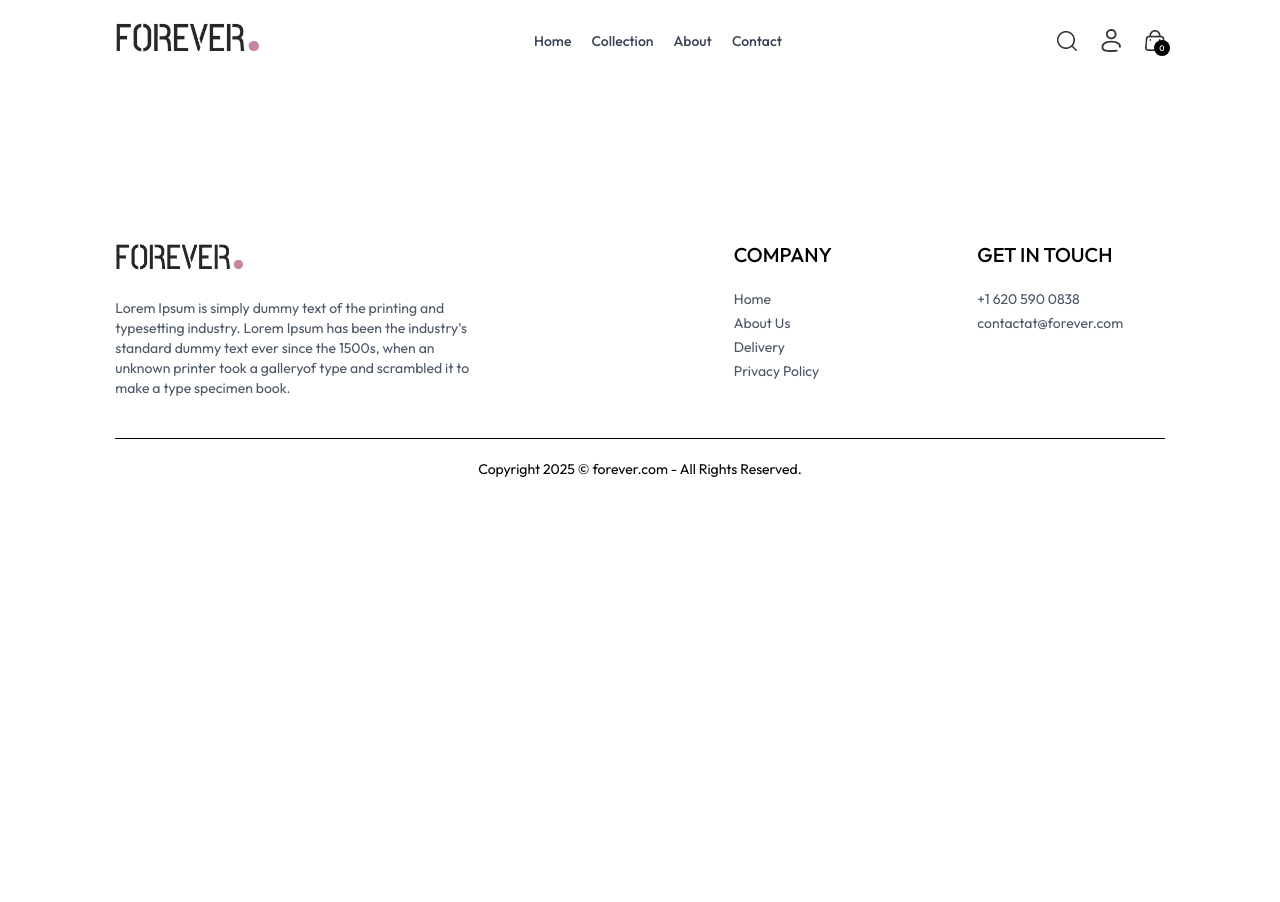
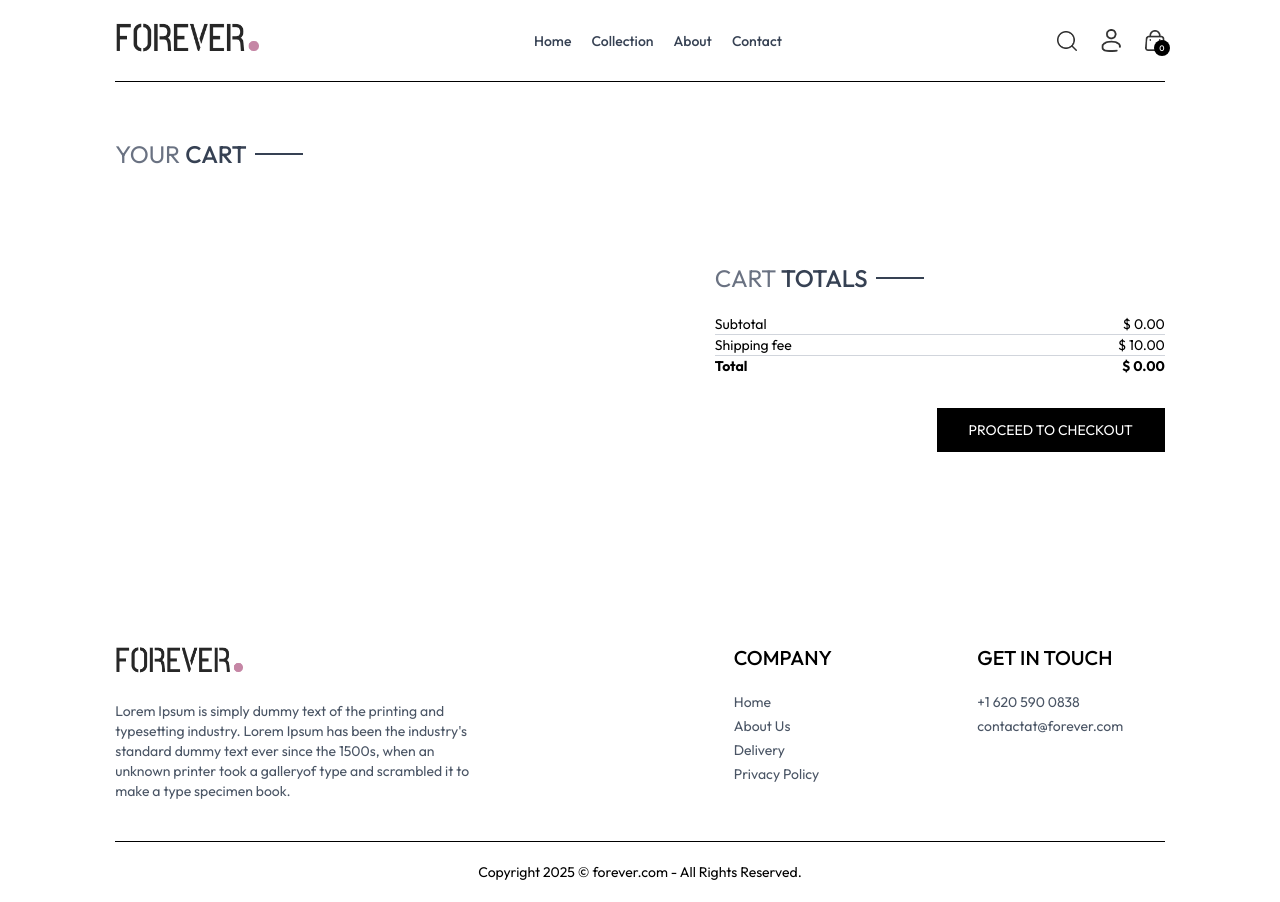
Before and after one commit to adii-1906/E-commerce, a React (Vite) app in the folder frontend/: page /cart in a window 1280 px wide. Before the commit the page ends 800 px from the top, so only its background shows below. Built offline with nearby package versions, Linux system fonts and the light colour scheme.

Commit message:
Designed Cart page

```diff
--- /dev/null
+++ b/frontend/src/components/CartTotal.jsx
@@ -0,0 +1,37 @@
+import React, { useContext } from 'react'
+import { ShopContext } from '../context/ShopContext'
+import Title from './Title';
+
+const CartTotal = () => {
+
+    const {getCartAmount, currency, delivery_fee } = useContext(ShopContext);
+
+    return (
+        <div className='w-full'>
+
+            <div className='text-2xl'>
+                <Title text1={'CART'} text2={'TOTALS'}/>
+            </div>
+
+            <div className='fle flex-col gap-2 mt-2 text-sm'>
+                <div className='flex justify-between'>
+                    <p>Subtotal</p>
+                    <p>{currency} {getCartAmount()}.00</p>
+                </div>
+                <hr className='text-gray-300'/>
+                <div className='flex justify-between'>
+                    <p>Shipping fee</p>
+                    <p>{currency} {delivery_fee}.00</p>
+                </div>
+                <hr className='text-gray-300'/>
+                <div className='flex justify-between'>
+                    <b>Total</b>
+                    <b>{currency} {getCartAmount() === 0 ? 0 : getCartAmount() + delivery_fee}.00</b>
+                </div>
+            </div>
+
+        </div>
+    )
+}
+
+export default CartTotal
--- a/frontend/src/context/ShopContext.jsx
+++ b/frontend/src/context/ShopContext.jsx
@@ -1,6 +1,7 @@
 import { createContext, useEffect, useState } from "react";
 import { products } from "../assets/assets";
 import { toast } from "react-toastify";
+import { useNavigate } from 'react-router-dom'
 
 export const ShopContext = createContext();
 
@@ -12,6 +13,8 @@
     const [ search, setSearch ] = useState('');
     const [ showSearch, setShowSearch ] = useState(false);
     const [ cartItems, setCartItems ] = useState({});
+
+    const navigate = useNavigate();
 
     const addToCart = async (itemId, size) => {
 
@@ -53,17 +56,39 @@
         return totalCount;
     };
 
-    useEffect(() => {
-        console.log(cartItems);
-    }, [cartItems]);
+    const updateQuantity = async (itemId, size, quantity) => {
+        let cartData = structuredClone(cartItems);
+        cartData[itemId][size] = quantity;
+
+        setCartItems(cartData);
+    };
+
+    const getCartAmount = () => {
+        let totalAmount = 0;
+        for(const items in cartItems){
+            let itemInfo = products.find((product) => product._id === items);
+            for (const item in cartItems[items]) {
+                try {
+                    if (cartItems[items][item] > 0) {
+                        totalAmount += itemInfo.price * cartItems[items][item];
+                    }
+                } catch (error) {
+
+                }
+            }
+        }
+        return totalAmount;
+    };
+
+
 
     const value = {
         products,
         currency,
         delivery_fee,
-        search, setSearch,
-        showSearch, setShowSearch,
-        cartItems, setCartItems, addToCart, getCartCount
+        search, setSearch, showSearch, setShowSearch,
+        cartItems, setCartItems, addToCart, getCartCount, updateQuantity, getCartAmount,
+        navigate
     }
 
     return (
--- a/frontend/src/pages/Cart.jsx
+++ b/frontend/src/pages/Cart.jsx
@@ -1,14 +1,73 @@
-import React, { useContext } from 'react'
+import React, { useContext, useEffect, useState } from 'react'
 import { ShopContext } from '../context/ShopContext'
+import Title from '../components/Title';
+import { assets } from '../assets/assets';
+import CartTotal from '../components/CartTotal';
 
 const Cart = () => {
 
-    const { products, currency, cartItems } = useContext(ShopContext);
+    const { products, currency, cartItems, updateQuantity, navigate } = useContext(ShopContext);
 
+    const [ cartData, setCartData ] = useState([]);
 
+    useEffect(() => {
+        const tempData = [];
+        for(const items in cartItems){
+            for(const item in cartItems[items]){
+                if (cartItems[items][item] > 0) {
+                    tempData.push({
+                        _id: items,
+                        size: item,
+                        quantity: cartItems[items][item]
+                    })
+                }
+            }
+        }
+        setCartData(tempData);
+    }, [cartItems]);
 
     return (
-        <div>
+        <div className='border-t pt-14'>
+
+            <div className='text-2xl mb-3'>
+                <Title text1={'YOUR'} text2={'CART'}/>
+            </div>
+
+            <div>
+                {
+                    cartData.map((item, index) => {
+                        const productData = products.find((product) => product._id === item._id);
+                        return (
+                            <div key={index} className='py-4 text-gray-700 grid grid-cols-[4fr_0.5fr_0.5fr] sm:grid-cols-[4fr_2fr_0.5fr] items-center gap-4'>
+                                <div className='flex items-start gap-6'>
+                                    <img src={productData.image[0]} alt="" className='w-16 sm:w-20'/>
+                                    <div>
+                                        <p className='text-xs sm:text-lg font-medium'>{productData.name}</p>
+                                        <div className='flex items-center gap-5 mt-2'>
+                                            <p>{currency}{productData.price}</p>
+                                            <p className='px-2 sm:px-3 sm:py-1 bg-slate-50 border'>{item.size}</p>
+                                        </div>
+                                    </div>
+                                </div>
+                                <input onChange={(e) => e.target.value === '' || e.target.value === '0' ? null : updateQuantity(item._id, item.size, Number(e.target.value))}
+                                type="number" min={1} defaultValue={item.quantity} className='border max-w-10 sm:max-w-20 px-1 sm:px-2 py-1'/>
+                                <img onClick={() => updateQuantity(item._id, item.size, 0)}
+                                src={assets.bin_icon} alt="" className='w-4 mr-4 cursor-pointer sm:w-5'/>
+                            </div>
+                        )
+                    })
+                }
+            </div>
+
+            <div className='flex justify-end my-20'>
+                <div className='w-full sm:w-[450px]'>
+                    <CartTotal />
+                    <div className='w-full text-end'>
+                        <button onClick={() => navigate('/place-order')}
+                        className='bg-black text-white text-sm my-8 px-8 py-3'>PROCEED TO CHECKOUT</button>
+                    </div>
+                </div>
+            </div>
 
         </div>
     )
```
